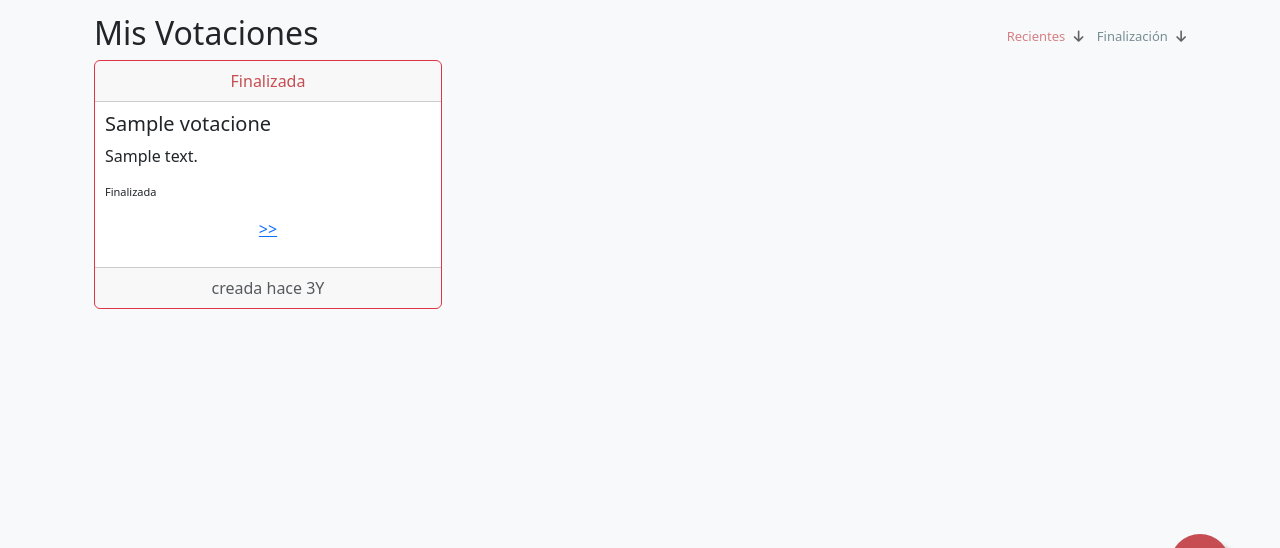
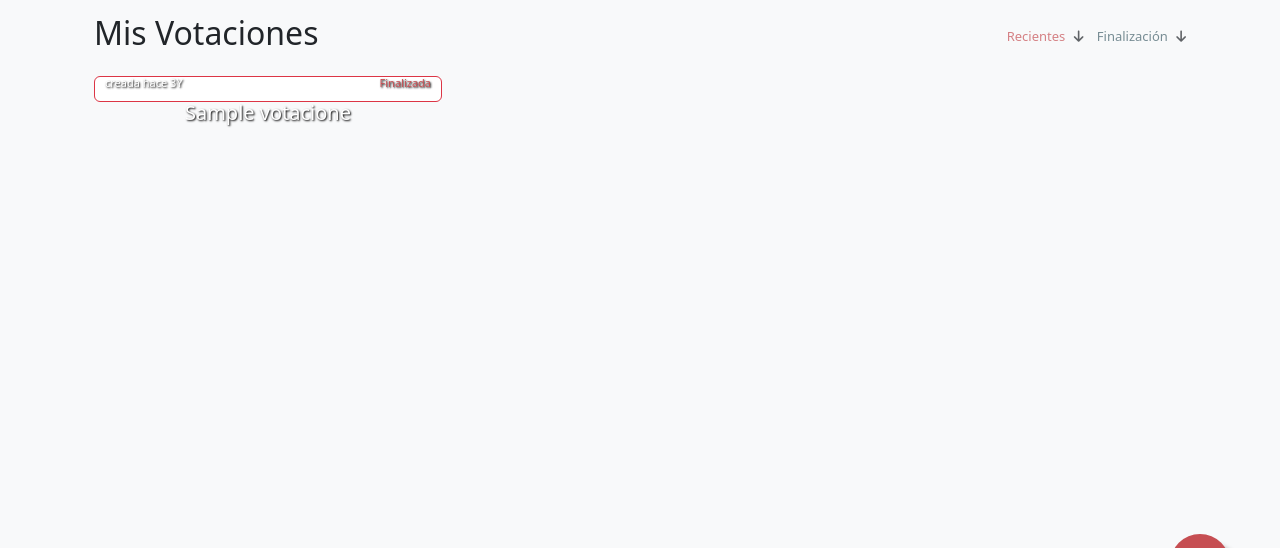
Before and after one commit to JessmannPengard/lopaje, a PHP site: page /myvotings.php in a window 1280 px wide. Shown: the part 106-654 px from the top of the page. Run offline with PHP 8.4, Linux system fonts and the light colour scheme; the visitor is signed in with stand-in values (Sample User, id 1); tables that the repository leaves empty hold one stand-in row (values such as "Sample post").

Commit message:
votings view to pictures

```diff
--- a/css/style.css
+++ b/css/style.css
@@ -24,7 +24,7 @@
     padding-top: 10px;
 }
 
-#link-home{
+#link-home {
     padding-left: 5px;
 }
 
@@ -179,28 +179,45 @@
     line-height: 40px;
     text-align: center;
     border-radius: 50%;
-  }
+}
 
-  #scroll-top-button:hover {
+#scroll-top-button:hover {
     background-color: rgba(0, 0, 0, 0.7);
-  }
+}
 
 /* Votaciones */
-.vote-container {
+.contenedor-imagen {
     position: relative;
-    display: inline-block;
-    padding: 10px;
 }
 
-.pie-votacion {
-    text-align: right;
-    padding-right: 10px;
-    padding-bottom: 5px;
+.texto-encima {
+    position: absolute;
+    top: 40px;
+    left: 50%;
+    /* posiciona el texto en el centro horizontal */
+    transform: translate(-50%, -50%);
+    /* ajusta la posición del texto */
+    color: #fff;
+    /* letras blancas */
+    text-align: center;
+    /* centra el texto */
+    text-shadow: 1px 1px 2px rgba(0, 0, 0, 1);
+    /* sombra para hacer más legible el texto */
+    width: 100%;
 }
 
-.fecha-votacion {
-    font-size: 11px;
-    font-weight: lighter;
+.contenedor-inferior{
+    position: absolute;
+    bottom: 0px;
+    width: 100%;
+}
+
+.texto-inferior{
+    display: flex;
+    justify-content: space-between;
+    padding: 10px;
+    color: #fff;
+    text-shadow: 1px 1px 2px rgba(0, 0, 0, 1);
 }
 
 /* Galería */
--- a/expo.sql
+++ b/expo.sql
@@ -3,7 +3,7 @@
 -- https://www.phpmyadmin.net/
 --
 -- Servidor: localhost
--- Tiempo de generación: 28-02-2023 a las 02:09:51
+-- Tiempo de generación: 01-03-2023 a las 23:56:21
 -- Versión del servidor: 10.4.27-MariaDB
 -- Versión de PHP: 8.1.12
 
@@ -60,7 +60,8 @@
   `fecha_inicio` datetime NOT NULL,
   `fecha_fin` datetime NOT NULL,
   `id_usuario` int(11) NOT NULL,
-  `fecha_creacion` timestamp NOT NULL DEFAULT current_timestamp()
+  `fecha_creacion` timestamp NOT NULL DEFAULT current_timestamp(),
+  `url` varchar(255) NOT NULL
 ) ENGINE=InnoDB DEFAULT CHARSET=utf8mb4 COLLATE=utf8mb4_spanish2_ci;
 
 -- --------------------------------------------------------
--- a/models/votacion.php
+++ b/models/votacion.php
@@ -39,15 +39,16 @@
     }
 
     // Crea una nueva votación
-    public function new($titulo, $descripcion, $fechaInicio, $fechaFin, $id_usuario)
+    public function new($titulo, $descripcion, $fechaInicio, $fechaFin, $id_usuario, $url)
     {
-        $stm = $this->dbconn->prepare("INSERT INTO votaciones (titulo, descripcion, fecha_inicio, fecha_fin, id_usuario)
-                                    VALUES (:titulo, :descripcion, :fecha_inicio, :fecha_fin, :id_usuario)");
+        $stm = $this->dbconn->prepare("INSERT INTO votaciones (titulo, descripcion, fecha_inicio, fecha_fin, id_usuario, url)
+                                    VALUES (:titulo, :descripcion, :fecha_inicio, :fecha_fin, :id_usuario, :url)");
         $stm->bindValue(":titulo", $titulo);
         $stm->bindValue(":descripcion", $descripcion);
         $stm->bindValue(":fecha_inicio", $fechaInicio);
         $stm->bindValue(":fecha_fin", $fechaFin);
         $stm->bindValue(":id_usuario", $id_usuario);
+        $stm->bindValue(":url", $url);
         $stm->execute();
 
         // Creada con éxito
--- a/myvotings.php
+++ b/myvotings.php
@@ -31,13 +31,17 @@
                 <!-- Opciones para ordenar las votaciones -->
                 <div class="orderby">
                     <span>
-                        <a href="myvotings.php?orderby=fecha_creacion&dir=<?php echo $op_dir ?>" class="<?php echo $orden == "fecha_creacion" ? "filter-active" : ""; ?>">Recientes</a>
+                        <a href="myvotings.php?orderby=fecha_creacion&dir=<?php echo $op_dir ?>"
+                            class="<?php echo $orden == "fecha_creacion" ? "filter-active" : ""; ?>">Recientes</a>
                     </span>
-                    <i class="<?php echo $dir == "asc" && $orden == "fecha_creacion" ? "fa-solid fa-arrow-up" : "fa-solid fa-arrow-down"; ?>"></i>
+                    <i
+                        class="<?php echo $dir == "asc" && $orden == "fecha_creacion" ? "fa-solid fa-arrow-up" : "fa-solid fa-arrow-down"; ?>"></i>
                     <span>
-                        <a href="myvotings.php?orderby=fecha_fin&dir=<?php echo $op_dir ?>" class="<?php echo $orden == "fecha_fin" ? "filter-active" : ""; ?>">Finalización</a>
+                        <a href="myvotings.php?orderby=fecha_fin&dir=<?php echo $op_dir ?>"
+                            class="<?php echo $orden == "fecha_fin" ? "filter-active" : ""; ?>">Finalización</a>
                     </span>
-                    <i class="<?php echo $dir == "asc" && $orden == "fecha_fin" ? "fa-solid fa-arrow-up" : "fa-solid fa-arrow-down"; ?>"></i>
+                    <i
+                        class="<?php echo $dir == "asc" && $orden == "fecha_fin" ? "fa-solid fa-arrow-up" : "fa-solid fa-arrow-down"; ?>"></i>
                 </div>
             </div>
             <!-- Parte donde se muestran las votaciones -->
@@ -74,24 +78,26 @@
                     } else {
                         $finalizada = false;
                         $txt = "finaliza en " . $finalizaEn;
-                        $borde = "border-success";
+                        $borde = "border-none";
                         $color = "";
                     }
                     // Finalmente mostramos la votación
                     echo '<div class="col-md-6 col-lg-4">
-                            <div class="card ' . $borde . '">
-                                <div class="card-header text-center ' . $color . '">
-                                    ' . $txt . '
+                            <div class="card my-3 ' . $borde . '">
+                                <a href="galeria.php?votacion=' . $value["id"] . '">
+                                <div>
+                                    <img src="' . $value["url"] . '" alt="" class="card-img-top">
+                                    <div class="texto-encima">
+                                        <h5 class="card-title">' . $value["titulo"] . '</h5>
+                                    </div>
+                                    <div class="contenedor-inferior">
+                                        <div class="texto-inferior">
+                                            <span class="fecha">creada hace ' . $creadaHace . '</span>
+                                            <span class="fecha ' . $color . '">' . $txt . '</span>
+                                        </div>
+                                    </div>
                                 </div>
-                                <div class="card-body vote-container">
-                                    <h5 class="card-title">' . $value["titulo"] . '</h5>
-                                    <p class="card-text">' . $value["descripcion"] . '</p>
-                                    <p class="fecha">' . $txt . '</p>
-                                    <a href="galeria.php?votacion=' . $value["id"] . '"><p class="text-center">>></p></a>
-                                </div>
-                                <div class="card-footer text-muted text-center">
-                                    creada hace ' . $creadaHace . '
-                                </div>
+                                </a>
                             </div>
                         </div>';
                 }
--- a/upload.php
+++ b/upload.php
@@ -100,7 +100,6 @@
             </div>
             <form id="formulario" method="post" enctype="multipart/form-data">
                 <div class="form-group">
-
                     <input type="file" class="form-control-file" id="imagen" name="imagen" accept="image/png, image/jpeg">
                 </div>
 
```
Also changed, not shown: index.php (+14 -13 lines), newvoting.php (+47 -3 lines).
